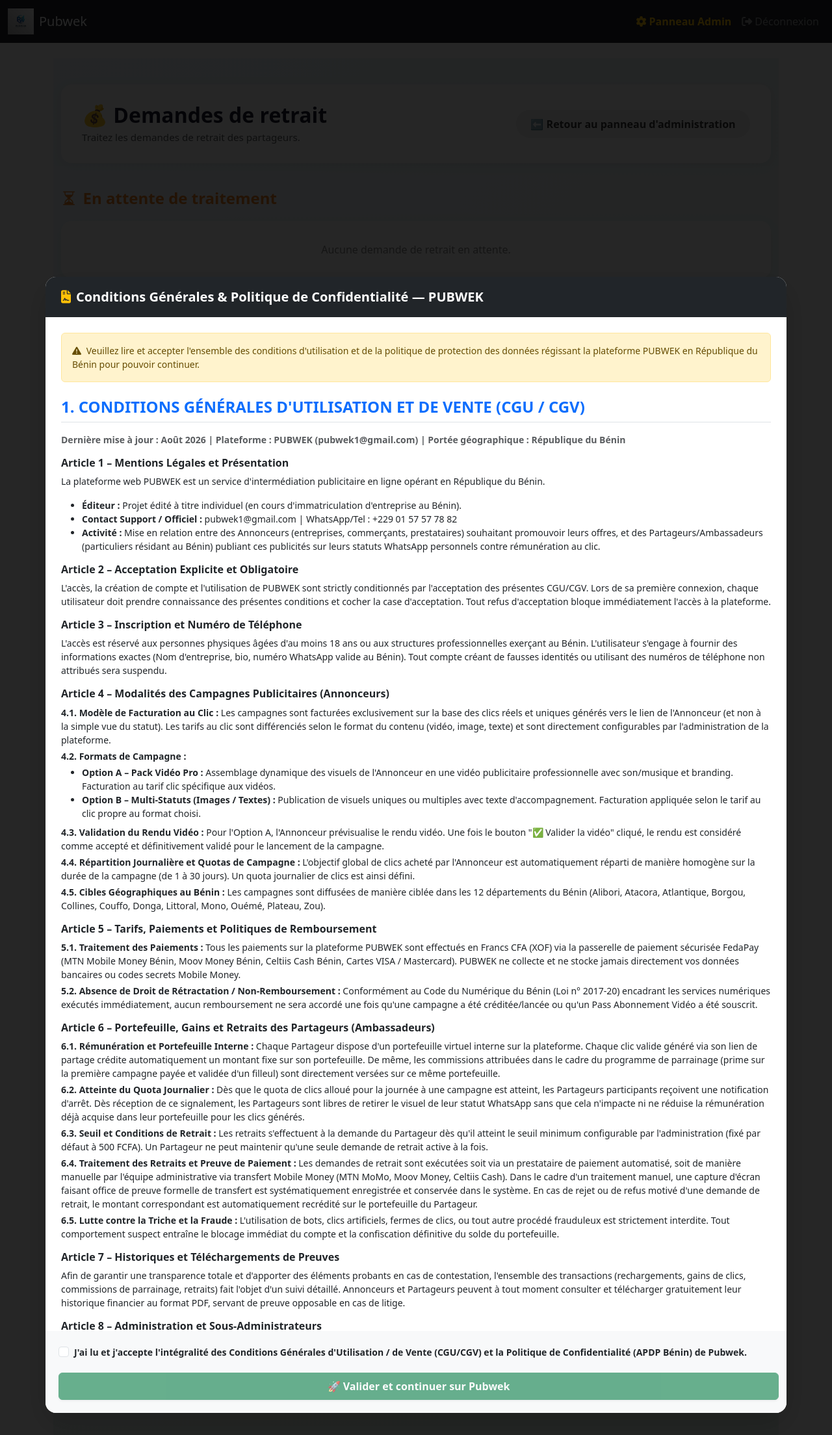
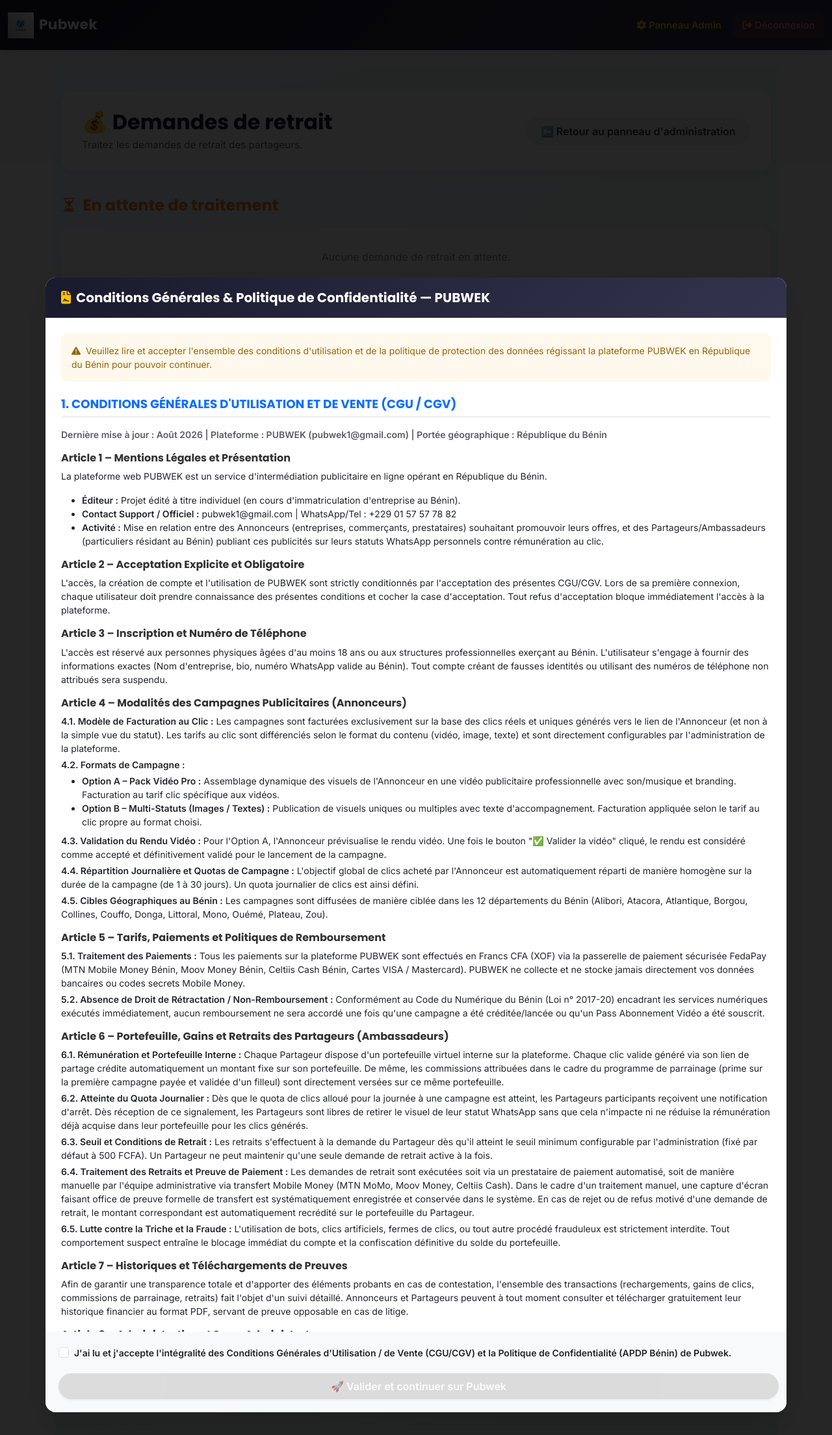
Before and after one commit to Mod617/Pubwek, a Flask app: page /admin/retraits in a window 1280 px wide. Shown: the top 2208 px of the page at 65% size. Run offline with Flask 3, Linux system fonts and the light colour scheme; the visitor is signed in with stand-in values (Sample User, id 1); data comes from the database, SQL or seed files in the repository; data that the repository does not hold is empty; parts of the project's set-up code (start-up, migrations or seed data) failed here and were passed over; some libraries are stand-ins or nearby versions.

Commit message:
Update base.html

```diff
--- a/templates/base.html
+++ b/templates/base.html
@@ -21,14 +21,225 @@
   <!-- ✅ Bootstrap Icons -->
   <link rel="stylesheet" href="https://cdn.jsdelivr.net/npm/bootstrap-icons@1.11.1/font/bootstrap-icons.css">
 
+  <!-- ✅ Google Fonts -->
+  <link rel="preconnect" href="https://fonts.googleapis.com">
+  <link rel="preconnect" href="https://fonts.gstatic.com" crossorigin>
+  <link href="https://fonts.googleapis.com/css2?family=Poppins:wght@500;600;700&family=Inter:wght@400;500;600&display=swap" rel="stylesheet">
+
   <!-- ✅ CSS personnalisé -->
   <link rel="stylesheet" href="{{ url_for('static', filename='css/style.css') }}">
+
+  <style>
+    :root {
+      --pw-green-1: #2ecc71;
+      --pw-green-2: #27ae60;
+      --pw-dark: #1a1a2e;
+      --pw-dark-2: #33334d;
+    }
+
+    body {
+      font-family: 'Inter', -apple-system, sans-serif;
+      background: #fafcfb;
+    }
+
+    h1, h2, h3, h4, h5, h6, .navbar-brand {
+      font-family: 'Poppins', 'Inter', sans-serif;
+    }
+
+    /* ===== NAVBAR ===== */
+    .navbar-pubwek {
+      background: linear-gradient(135deg, var(--pw-dark) 0%, var(--pw-dark-2) 100%) !important;
+      padding-top: 0.85rem;
+      padding-bottom: 0.85rem;
+      box-shadow: 0 2px 16px rgba(0, 0, 0, 0.15);
+    }
+
+    .navbar-pubwek .navbar-brand {
+      font-weight: 700;
+      font-size: 1.35rem;
+      letter-spacing: 0.3px;
+    }
+
+    .navbar-pubwek .navbar-brand img {
+      filter: drop-shadow(0 2px 4px rgba(0,0,0,0.25));
+    }
+
+    .navbar-pubwek .nav-link {
+      font-weight: 500;
+      font-size: 0.92rem;
+      padding: 0.55rem 0.9rem !important;
+      border-radius: 8px;
+      transition: background 0.2s ease, color 0.2s ease;
+      color: rgba(255,255,255,0.85) !important;
+    }
+
+    .navbar-pubwek .nav-link:hover {
+      background: rgba(255,255,255,0.08);
+      color: #fff !important;
+    }
+
+    .navbar-pubwek .nav-link.text-warning {
+      color: #f1c40f !important;
+    }
+
+    .navbar-pubwek .nav-link.text-warning:hover {
+      background: rgba(241, 196, 15, 0.12);
+    }
+
+    .navbar-pubwek .nav-link[href*="logout"] {
+      background: rgba(231, 76, 60, 0.12);
+      color: #ff8a80 !important;
+      margin-left: 0.25rem;
+    }
+
+    .navbar-pubwek .nav-link[href*="logout"]:hover {
+      background: rgba(231, 76, 60, 0.22);
+    }
+
+    .navbar-toggler {
+      border: none !important;
+      box-shadow: none !important;
+    }
+
+    /* ===== FLASH MESSAGES ===== */
+    main .alert {
+      border: none;
+      border-radius: 12px;
+      box-shadow: 0 4px 16px rgba(0,0,0,0.06);
+      font-size: 0.92rem;
+    }
+
+    /* ===== FOOTER ===== */
+    footer.footer-pubwek {
+      background: linear-gradient(135deg, var(--pw-dark) 0%, var(--pw-dark-2) 100%) !important;
+      position: relative;
+      overflow: hidden;
+    }
+
+    footer.footer-pubwek::before {
+      content: "";
+      position: absolute;
+      top: 0; left: 0; right: 0;
+      height: 3px;
+      background: linear-gradient(90deg, var(--pw-green-1), var(--pw-green-2), var(--pw-green-1));
+    }
+
+    footer.footer-pubwek img {
+      filter: drop-shadow(0 2px 6px rgba(0,0,0,0.3));
+    }
+
+    footer.footer-pubwek .footer-tagline {
+      font-size: 0.85rem;
+      color: rgba(255,255,255,0.55);
+    }
+
+    footer.footer-pubwek .social-label {
+      font-size: 0.82rem;
+      color: rgba(255,255,255,0.7);
+    }
+
+    footer.footer-pubwek .btn.rounded-pill {
+      font-weight: 600;
+      font-size: 0.82rem;
+      border: none;
+      transition: transform 0.2s ease, opacity 0.2s ease;
+    }
+
+    footer.footer-pubwek .btn.rounded-pill:hover {
+      transform: translateY(-2px);
+      opacity: 0.9;
+    }
+
+    footer.footer-pubwek .footer-links a {
+      color: rgba(255,255,255,0.65) !important;
+      transition: color 0.2s ease;
+    }
+
+    footer.footer-pubwek .footer-links a:hover {
+      color: var(--pw-green-1) !important;
+    }
+
+    footer.footer-pubwek hr {
+      border-color: rgba(255,255,255,0.1);
+    }
+
+    /* ===== MODALS CGU / CONFIDENTIALITÉ ===== */
+    #modalCGU .modal-header,
+    #modalPrivacy .modal-header {
+      background: linear-gradient(135deg, var(--pw-dark) 0%, var(--pw-dark-2) 100%) !important;
+      border: none;
+    }
+
+    #modalCGU .modal-content,
+    #modalPrivacy .modal-content {
+      border: none;
+      border-radius: 16px;
+      overflow: hidden;
+    }
+
+    /* ===== MODAL CGU OBLIGATOIRE ===== */
+    #forceTermsModal .modal-content {
+      border-radius: 18px;
+    }
+
+    #forceTermsModal .modal-header {
+      background: linear-gradient(135deg, var(--pw-dark) 0%, var(--pw-dark-2) 100%) !important;
+    }
+
+    #forceTermsModal .modal-body h4 {
+      font-size: 1.15rem;
+    }
+
+    #forceTermsModal .modal-body h6 {
+      color: #333;
+    }
+
+    #forceTermsModal .alert-warning {
+      border: none;
+      border-radius: 10px;
+      background: #fff8ec;
+      color: #92650b;
+    }
+
+    #forceTermsModal .form-check-input:checked {
+      background-color: var(--pw-green-2);
+      border-color: var(--pw-green-2);
+    }
+
+    #btnConfirmTerms {
+      background: linear-gradient(135deg, var(--pw-green-1), var(--pw-green-2));
+      border: none;
+      border-radius: 50px;
+      font-size: 1rem;
+      transition: opacity 0.2s ease;
+    }
+
+    #btnConfirmTerms:not(:disabled):hover {
+      opacity: 0.9;
+    }
+
+    #btnConfirmTerms:disabled {
+      background: #ccc;
+    }
+
+    @media (max-width: 991.98px) {
+      .navbar-pubwek .navbar-collapse {
+        margin-top: 0.75rem;
+        padding-top: 0.5rem;
+        border-top: 1px solid rgba(255,255,255,0.1);
+      }
+      .navbar-pubwek .nav-link[href*="logout"] {
+        margin-left: 0;
+        margin-top: 0.25rem;
+      }
+    }
+  </style>
 </head>
 
 <body class="d-flex flex-column min-vh-100">
 
   <!-- ✅ Navbar -->
-  <nav class="navbar navbar-expand-lg navbar-dark bg-dark mb-4">
+  <nav class="navbar navbar-expand-lg navbar-dark navbar-pubwek mb-4">
     <div class="container-fluid">
       <a class="navbar-brand d-flex align-items-center" href="{{ url_for('index') }}">
         <img src="{{ url_for('static', filename='images/logo.png') }}" alt="Pubwek" height="40" class="me-2">
@@ -119,7 +330,7 @@
   <div class="modal fade show" id="forceTermsModal" data-bs-backdrop="static" data-bs-keyboard="false" tabindex="-1" style="display: block; background: rgba(0,0,0,0.85);" aria-modal="true" role="dialog">
     <div class="modal-dialog modal-dialog-scrollable modal-xl modal-dialog-centered">
       <div class="modal-content border-0 shadow-lg rounded-4">
-        <div class="modal-header bg-dark text-white border-0 py-3">
+        <div class="modal-header text-white border-0 py-3">
           <h5 class="modal-title fw-bold"><i class="fa-solid fa-file-contract me-2 text-warning"></i>Conditions Générales & Politique de Confidentialité — PUBWEK</h5>
         </div>
         <div class="modal-body p-4 text-start" style="max-height: 60vh; overflow-y: auto;">
@@ -208,7 +419,7 @@
               J'ai lu et j'accepte l'intégralité des Conditions Générales d'Utilisation / de Vente (CGU/CGV) et la Politique de Confidentialité (APDP Bénin) de Pubwek.
             </label>
           </div>
-          <button type="button" class="btn btn-success fw-bold w-100 py-2 shadow-sm" id="btnConfirmTerms" disabled onclick="submitTermsAcceptance()">
+          <button type="button" class="btn fw-bold w-100 py-2 shadow-sm text-white" id="btnConfirmTerms" disabled onclick="submitTermsAcceptance()">
             🚀 Valider et continuer sur Pubwek
           </button>
         </div>
@@ -221,7 +432,7 @@
   <div class="modal fade" id="modalCGU" tabindex="-1" aria-hidden="true">
     <div class="modal-dialog modal-dialog-scrollable modal-lg">
       <div class="modal-content">
-        <div class="modal-header bg-dark text-white">
+        <div class="modal-header text-white">
           <h5 class="modal-title fw-bold">Conditions Générales d'Utilisation et de Vente (CGU / CGV)</h5>
           <button type="button" class="btn-close btn-close-white" data-bs-dismiss="modal"></button>
         </div>
@@ -263,7 +474,7 @@
   <div class="modal fade" id="modalPrivacy" tabindex="-1" aria-hidden="true">
     <div class="modal-dialog modal-dialog-scrollable modal-lg">
       <div class="modal-content">
-        <div class="modal-header bg-dark text-white">
+        <div class="modal-header text-white">
           <h5 class="modal-title fw-bold">Politique de Confidentialité (APDP Bénin)</h5>
           <button type="button" class="btn-close btn-close-white" data-bs-dismiss="modal"></button>
         </div>
@@ -290,15 +501,15 @@
   </div>
 
   <!-- ✅ Footer -->
-  <footer class="bg-dark text-white mt-5 py-4">
+  <footer class="footer-pubwek text-white mt-5 py-4">
     <div class="container text-center">
       <img src="{{ url_for('static', filename='images/logo.png') }}" alt="Logo Pubwek" width="120" class="mb-3">
       <p class="mb-1">© {{ current_year if current_year else 2026 }} Pubwek - Tous droits réservés</p>
-      <p class="small text-muted mb-3">Plateforme de partage publicitaire sur Statut WhatsApp au Bénin</p>
+      <p class="footer-tagline mb-3">Plateforme de partage publicitaire sur Statut WhatsApp au Bénin</p>
 
       <!-- 🌐 RÉSEAUX SOCIAUX & CANAUX OFFICIELS -->
       <div class="mb-3">
-        <p class="small fw-bold text-light mb-2">Rejoignez-nous et découvrez nos tutoriels & actualités :</p>
+        <p class="social-label fw-bold mb-2">Rejoignez-nous et découvrez nos tutoriels & actualités :</p>
         <div class="d-flex justify-content-center flex-wrap gap-2">
           <a href="https://whatsapp.com/channel/0029Vb8lW6FDjiOm15Zv8I1x" target="_blank" class="btn btn-sm btn-success rounded-pill px-3">
             <i class="fa-brands fa-whatsapp me-1"></i> WhatsApp
@@ -315,9 +526,11 @@
         </div>
       </div>
 
-      <div>
-        <a href="#" class="text-white me-3 text-decoration-none small" data-bs-toggle="modal" data-bs-target="#modalCGU">Conditions d’utilisation</a>
-        <a href="#" class="text-white text-decoration-none small" data-bs-toggle="modal" data-bs-target="#modalPrivacy">Politique de confidentialité</a>
+      <hr>
+
+      <div class="footer-links">
+        <a href="#" class="me-3 text-decoration-none small" data-bs-toggle="modal" data-bs-target="#modalCGU">Conditions d'utilisation</a>
+        <a href="#" class="text-decoration-none small" data-bs-toggle="modal" data-bs-target="#modalPrivacy">Politique de confidentialité</a>
       </div>
     </div>
   </footer>
```
